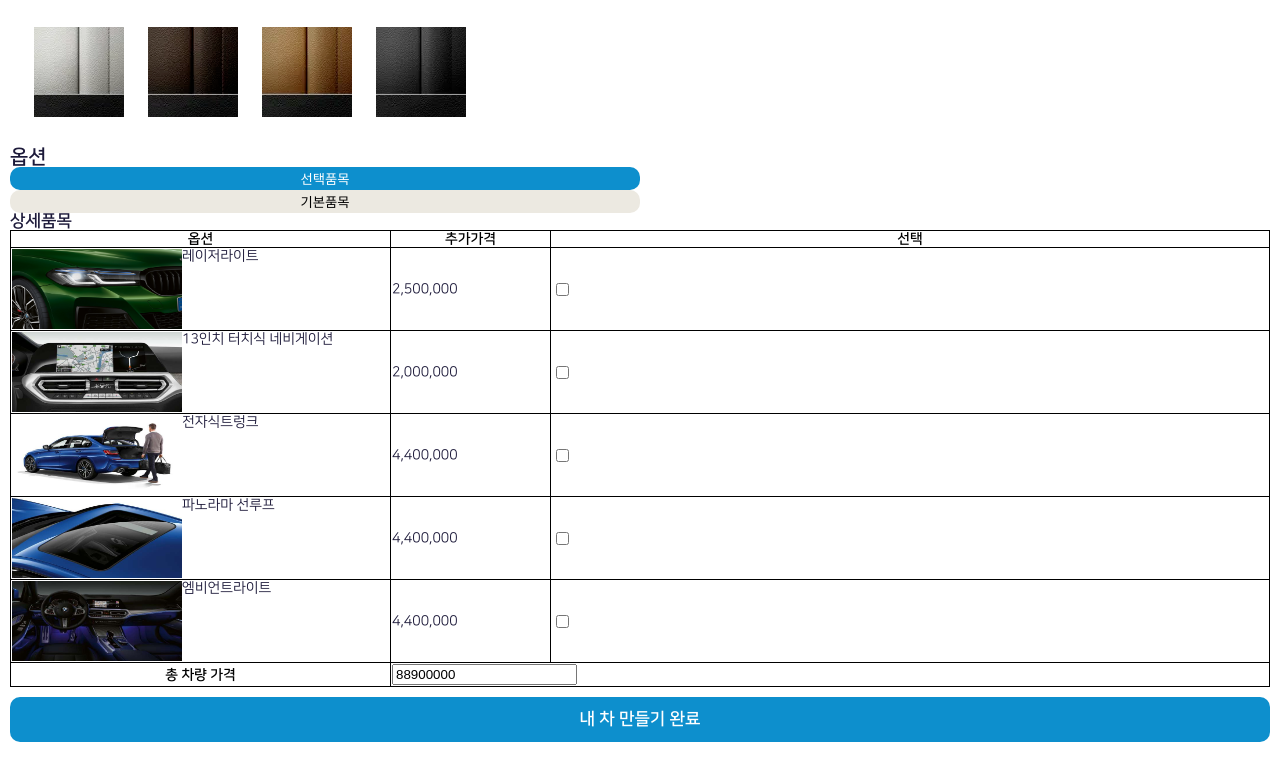
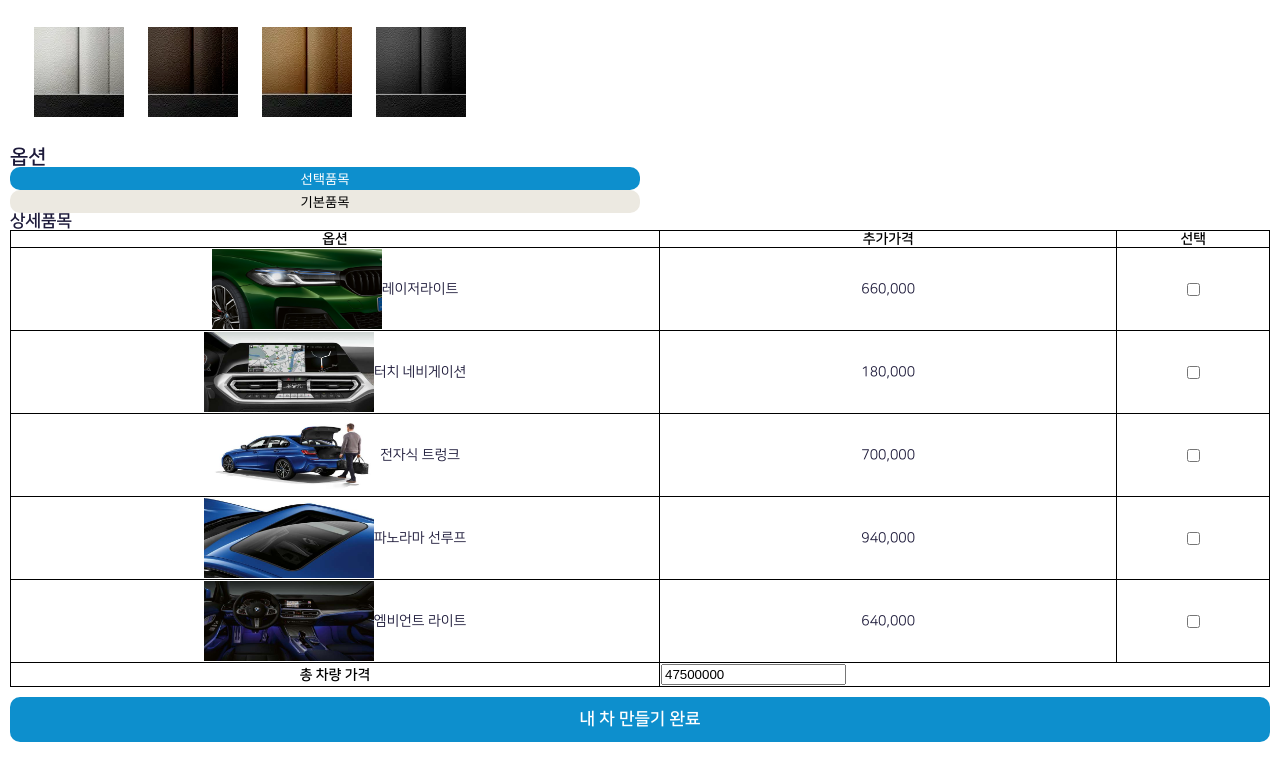
Before and after one commit to HYUNWOO-JI/project2, a plain HTML site: page car/car2.html in a window 1280 px wide. Shown: the part 1593-2373 px from the top of the page. Drawn offline with Linux system fonts and the light colour scheme.

Commit message:
update3
20.11.13-final

```diff
--- a/assets/css/style.scss
+++ b/assets/css/style.scss
@@ -150,7 +150,7 @@ screen and (min-resolution: 3dppx) {
 }
 
 #carZone {
-  width: 600px;
+  width: 100%;
   margin: 0 auto;
 }
 
@@ -175,6 +175,12 @@ td {
 #tfoot {
   font-size: 15px;
   font-weight: bold;
+}
+.optionlist{
+  text-align: center;
+tr td label * {
+  vertical-align: middle;
+}
 }
 // sub : 본문 3
 .final{
--- a/car/car2.html
+++ b/car/car2.html
@@ -15,8 +15,9 @@
     <script type="text/javascript">
         function car() {
             var value = document.getElementById("total").defaultValue;
-            for (var i = 1; i <= 3; i++) {
+            var basic_car = Number(value);
 
+            for (var i = 1; i <= 5; i++) {
                 var chkObj = document.getElementById("opt" + i);
 
                 if (chkObj.checked == true) {
@@ -31,6 +32,7 @@
             border-collapse: collapse;
             border-spacing: 0;
         }
+
         h1 {
             text-align: center;
         }
@@ -135,9 +137,9 @@
                                 <table id="estimate">
                                     <colgroup>
                                         <!-- 콜그룹 함수는 -->
-                                        <col width="380px">
-                                        <col width="160px">
-                                        <col width="*">
+                                        <col width="200px">
+                                        <col width="120px">
+                                        <col width="40px">
                                     </colgroup>
                                     <thead>
                                         <tr>
@@ -148,42 +150,42 @@
 
                                     </thead>
 
-                                    <tbody>
+                                    <tbody class="optionlist">
                                         <tr>
-                                            <td><label for="opt1"> <img src="../assets/images/car/option1.jpg" alt=""
+                                            <td class="optscr"><label for="opt1"> <img src="../assets/images/car/option1.jpg" alt=""
                                                         width="170px" height="80px">레이저라이트</label></td>
-                                            <td>2,500,000</td>
-                                            <td><input type="checkbox" name="opt1" id="opt1" value="2500000"
+                                            <td>660,000</td>
+                                            <td><input type="checkbox" name="opt1" id="opt1" value="660000"
                                                     onclick="car();"></td>
                                         </tr>
 
                                         <tr>
-                                            <td><label for="opt2"><img src="../assets/images/car/option2.jpg" alt=""
-                                                        width="170px" height="80px">13인치 터치식 네비게이션</label></td>
-                                            <td>2,000,000</td>
-                                            <td><input type="checkbox" name="opt2" id="opt2" value="2000000"
+                                            <td class="optscr"><label for="opt2"><img src="../assets/images/car/option2.jpg" alt=""
+                                                        width="170px" height="80px">터치 네비게이션</label></td>
+                                            <td>180,000</td>
+                                            <td><input type="checkbox" name="opt2" id="opt2" value="180000"
                                                     onclick="car();"></td>
                                         </tr>
 
                                         <tr>
-                                            <td><label for="opt3"><img src="../assets/images/car/option3.jpg" alt=""
-                                                        width="170px" height="80px">전자식트렁크</label></td>
-                                            <td>4,400,000</td>
-                                            <td><input type="checkbox" name="opt3" id="opt3" value="4400000"
+                                            <td class="optscr"><label for="opt3"><img src="../assets/images/car/option3.jpg" alt=""
+                                                        width="170px" height="80px">전자식 트렁크</label></td>
+                                            <td>700,000</td>
+                                            <td><input type="checkbox" name="opt3" id="opt3" value="700000"
                                                     onclick="car();"></td>
                                         </tr>
                                         <tr>
-                                            <td><label for="opt4"><img src="../assets/images/car/option4.jpg" alt=""
+                                            <td class="optscr"><label for="opt4"><img src="../assets/images/car/option4.jpg" alt=""
                                                         width="170px" height="80px">파노라마 선루프</label></td>
-                                            <td>4,400,000</td>
-                                            <td><input type="checkbox" name="opt4" id="opt4" value="4400000"
+                                            <td>940,000</td>
+                                            <td><input type="checkbox" name="opt4" id="opt4" value="940000"
                                                     onclick="car();"></td>
                                         </tr>
                                         <tr>
-                                            <td><label for="opt5"><img src="../assets/images/car/option5.jpg" alt=""
-                                                        width="170px" height="80px">엠비언트라이트</label></td>
-                                            <td>4,400,000</td>
-                                            <td><input type="checkbox" name="opt5" id="opt5" value="4400000"
+                                            <td class="optscr"><label for="opt5"><img src="../assets/images/car/option5.jpg" alt=""
+                                                        width="170px" height="80px">엠비언트 라이트</label></td>
+                                            <td>640,000</td>
+                                            <td><input type="checkbox" name="opt5" id="opt5" value="640000"
                                                     onclick="car();"></td>
                                         </tr>
                                     </tbody>
@@ -193,7 +195,7 @@
                                         <tr>
                                             <th scope="col">총 차량 가격</th>
                                             <td colspan="2">
-                                                <input type="text" name="total" id="total" value="88900000"
+                                                <input type="text" name="total" id="total" value="47500000"
                                                     readonly="readonly">
                                             </td>
                                         </tr>
@@ -209,5 +211,6 @@
                 </div>
             </div>
         </div>
-    </body>
+</body>
+
 </html>
```
Also changed, not shown: assets/css/style.css, 1 other file.
